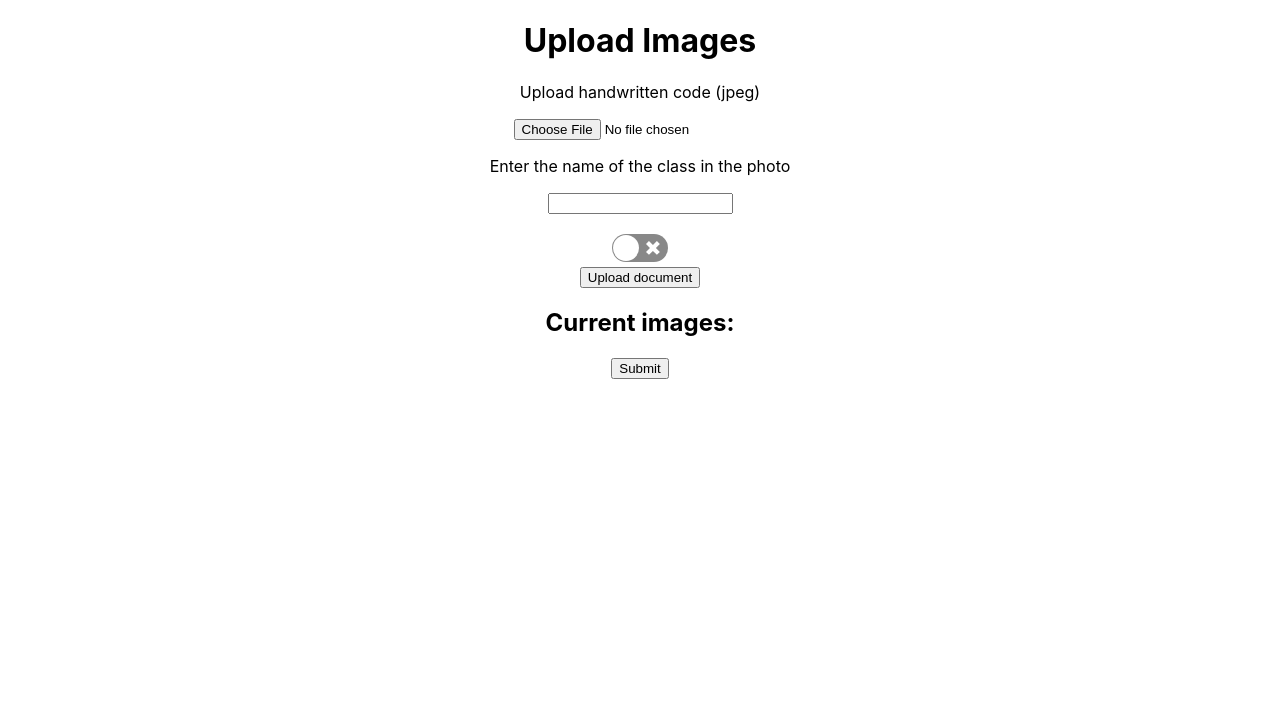
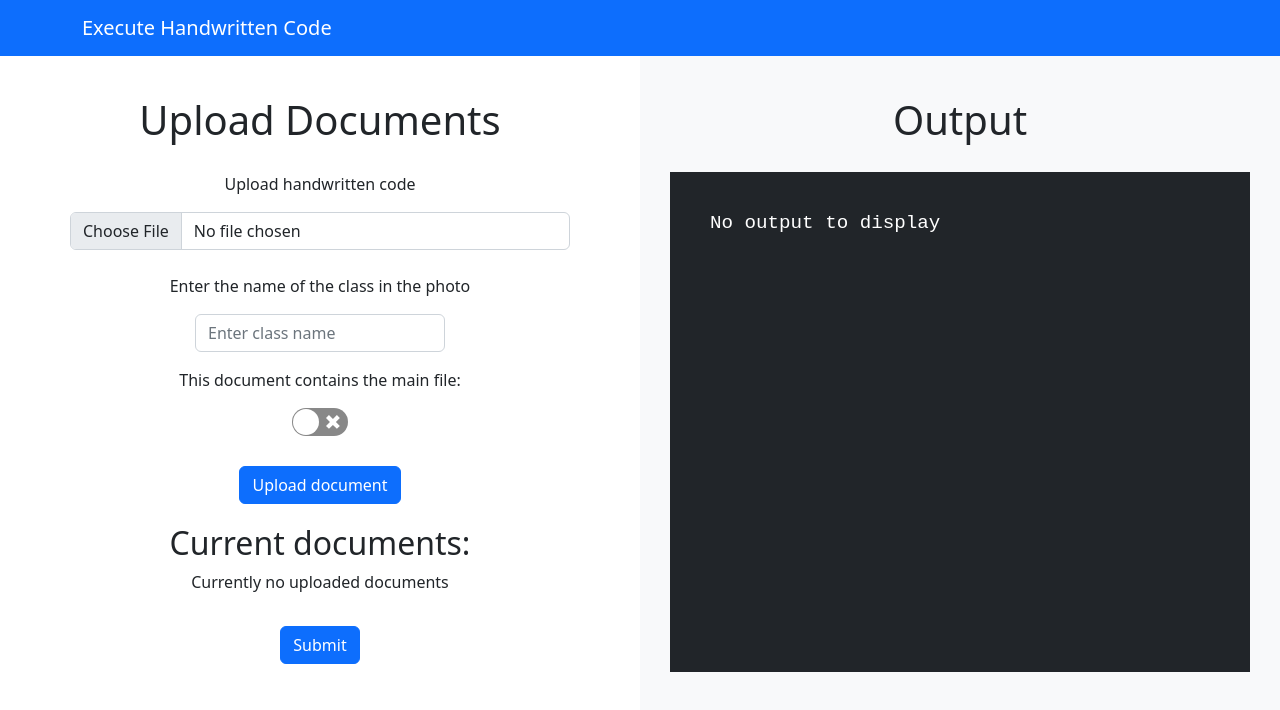
Before and after one commit to HarutoHiroki/PaperPlusPlus, a React (Create React App) app in the folder my-app/: page / in a window 1280 px wide. Shown: the top 710 px of the page. Built offline with nearby package versions, Linux system fonts and the light colour scheme.

Commit message:
Prettier frontend

```diff
--- a/my-app/src/App.css
+++ b/my-app/src/App.css
@@ -1,5 +1,17 @@
+h1 {
+  padding: 20px;
+  padding-top: 40px;
+}
+
 .App {
   text-align: center;
+}
+
+.output {
+  color: white;
+  text-align: left;
+  padding: 40px;
+  font: 1.2rem Inconsolata, monospace;
 }
 
 @media (prefers-reduced-motion: no-preference) {
@@ -31,3 +43,19 @@
     transform: rotate(360deg);
   }
 }
+
+.Parent {
+  display: flex;
+  flex-direction: row;
+}
+
+.child1 {
+  width: 50%;
+  height: 100vh;
+  text-align: center;
+}
+
+.child2 {
+  width: 50%;
+  height: 100vh;
+}
--- a/my-app/src/App.js
+++ b/my-app/src/App.js
@@ -1,7 +1,9 @@
 import './App.css';
-import React, { Component, useCallback, useState } from "react";
+import React, { useState, useEffect } from "react";
 import ReactSwitch from 'react-switch';
 import axios from 'axios'
+import { Button, Card, Navbar, Container, Form } from 'react-bootstrap';
+import '../node_modules/bootstrap/dist/css/bootstrap.min.css';
 
 function App() {
   const [currImage, setCurrImage] = useState(null);
@@ -9,7 +11,13 @@ function App() {
   const [mainMethod, setMainMethod] = useState(false);
   const [base64, setBase64] = useState(null);
   const [documents, setDocuments] = useState([]);
+  const [data, setData] = useState({});
+  const [submitted, setSubmitted] = useState(false);
+  const [result, setResult] = useState(false); //true if no errors
+  const [output, setOutput] = useState(null);
+  const [displayError, setDisplayError] = useState(false);
 
+  const width = window.innerWidth;
 
   const onImageChange=(e)=>{
     const image = e.target.files[0];
@@ -37,14 +45,26 @@ function App() {
   }
 
   const uploadDocument=()=>{
+    if(allFieldsComplete()){
       setDocuments(documents.concat({
         image: currImage,
         className: className,
         mainMethod: mainMethod,
         base64: base64
     }));
-  console.log("documents: ", documents);
-  console.log("documents length: ", documents.length);
+    }
+    else{
+      setDisplayError(true);
+    }
+
+  }
+
+  const allFieldsComplete=()=>{
+    if(className && currImage){
+      setDisplayError(false);
+      return true;
+    }
+    return false;
   }
 
   const submit = async () => {
@@ -53,42 +73,89 @@ function App() {
     } catch(e) {
       console.log(e);
     }
+    setSubmitted(true);
+    getReq();
   }
 
+  const getReq = () => {
+    axios.get('http://localhost:8080/')
+    .then((getResponse) => {
+      console.log(getResponse)});
+  }
+
+  const refresh = () => window.location.reload(true)
 
   return (
     <div className="App">
-      <h1>Upload Images</h1>
-            <p>Upload handwritten code (jpeg)</p>
-            <input type="file" name="myImage" onChange={onImageChange} />
+      <Navbar expand="lg" variant="dark" bg="primary">
+        <Container>
+          <Navbar.Brand href="#">Execute Handwritten Code</Navbar.Brand>
+        </Container>
+      </Navbar>
+      {displayError && <div class="alert alert-danger" role="alert">
+        Please fill out all of the fields
+      </div>}
+      <div className="Parent">
+        <div className="child1">
+      <h1>Upload Documents</h1>
+            <p>Upload handwritten code</p>
+            <div className='d-flex justify-content-center'>
+              <input style={{width: 500}} class="form-control" type="file" id="formFile" onChange={onImageChange}/>
+            </div>
+            <br />
             <p>Enter the name of the class in the photo</p>
-            <input type="text" name="className" onChange={onClassChange} />
-            <br />
-            <br />
+            <div className='d-flex justify-content-center'>
+              <Form style={{width: 250}}>
+              <Form.Group className="mb-3" controlId="formBasicEmail">
+                <Form.Control type="text" placeholder="Enter class name" onChange={onClassChange} />
+              </Form.Group>
+              </Form>
+            </div>
+            {/* <input type="text" name="className" onChange={onClassChange} /> */}
+            <p>This document contains the main file: </p>
             <ReactSwitch
                 checked={mainMethod}
                 onChange={changeChecked}
             />
             <br />
-            <button onClick={uploadDocument}>
-                Upload document
-            </button>
-            <h2>Current images: </h2>
-            {documents.map(doc => (<div>
-                <img src={doc.image} width={250}/>
-                <p>class name: {doc.className}</p>
-                <p>is main method: {doc.mainMethod.toString()}</p>
+            <br />
+            <Button variant="primary" onClick={uploadDocument}>Upload document</Button>
+            <h2 style={{marginTop: '20px'}}>Current documents: </h2>
+            <div className='d-flex justify-content-center'>
+              <div className="d-flex flex-row mb-3">
+              {(documents.length==0) && <p>Currently no uploaded documents</p>}
+              {documents.map(doc => (
+              <div className="p-2">
+                <Card style={{ width: '18rem' }}>
+                <Card.Img variant="top" src={doc.image} width={250}/>
+                <Card.Body>
+                  <Card.Title>{doc.className}</Card.Title>
+                  <Card.Text>
+                    is main method: {doc.mainMethod.toString()}
+                  </Card.Text>
+                  </Card.Body>
+                </Card>
               </div>))}
-                <form onSubmit={submit}>
-                  <input type="submit" value="Submit" />
-                </form>
-
+              </div>
+            </div>
+            <Button variant="primary" onClick={submit}>Submit</Button>
+              {/* <form onSubmit={submit}>
+                <input class="btn btn-primary" type="submit" value="Submit" />
+              </form> */}
+          </div>
+          <div className="child2 bg-light">
+            <h1>Output</h1>
+                <div className="bg-dark" style={{minHeight: '500px', margin: '30px', marginTop: '0px'}}>
+                  <p className="output">{output ? output : "No output to display"}</p>
+                </div>
+                {submitted && <div>
+                  <p>Code submitted! Output should display above</p>
+                  <Button variant="primary" onClick={refresh}>Reset</Button>
+                </div>}
+          </div>
+        </div>
     </div>
   );
 }
 
-function Hello2(){
-  return <p>Hello 2</p>;
-}
-
 export default App;
--- a/my-app/src/Homepage.js
+++ /dev/null
@@ -1,126 +0,0 @@
-import React, { Component, useCallback } from "react";
-import ReactSwitch from 'react-switch';
-import Card from 'react-bootstrap/Card';
-import axios from 'axios'
-
-
-class DisplayImage extends Component {
-  constructor(props) {
-    super(props);
-    this.state = {
-      documents: [],
-      currImage: null,
-      className: null,
-      base64: null,
-      mainMethod: false
-    };
-
-    this.uploadDocument = this.uploadDocument.bind(this);
-    // this.triggerAPI = this.triggerAPI.bind(this);
-  }
-
-  onImageChange = event => {
-    if (event.target.files && event.target.files[0]) {
-      let img = event.target.files[0];
-      console.log("original format:,", img);
-      this.getBase64(img).then(base64Output => {
-        this.setState({
-            base64: base64Output
-        })
-      })
-      this.setState({
-        currImage: URL.createObjectURL(img)
-      });
-    }
-  }
-
-  getBase64(file) {
-    return new Promise((resolve,reject) => {
-        const reader = new FileReader();
-        reader.onload = () => resolve(reader.result);
-        reader.onerror = error => reject(error);
-        reader.readAsDataURL(file);
-     });
-  }
-
-  onClassChange = event => {
-    this.setState({
-        className: event.target.value
-    });
-  }
-
-  changeChecked = val => {
-    this.setState({
-        mainMethod: val
-    })
-  }
-
-  uploadDocument() {
-    this.setState(state => {
-        const documents = state.documents.concat({
-            image: state.currImage,
-            className: state.className,
-            mainMethod: state.mainMethod,
-            base64: state.base64
-        });
-        return {
-            documents,
-        };
-      });
-
-  }
-
-  // handleSubmit = useCallback((e) => {
-  //   e.preventDefault()
-  //   this.triggerAPI();
-  // }, [this.triggerAPI])
-
-  // triggerAPI = useCallback(async () => {
-  //   // Use async await instead of chained promise
-  //   const res = await axios.post("http://localhost:8080/post", { object: this.state.documents });
-  //   console.log(res)
-  // }, [this.state.documents]);
-
-  render() {
-    return (
-      <div>
-        <div>
-          <div>
-            <h1>Upload Images</h1>
-            <p>Upload handwritten code (jpeg)</p>
-            <input type="file" name="myImage" onChange={this.onImageChange} />
-            <p>Enter the name of the class in the photo</p>
-            <input type="text" name="className" onChange={this.onClassChange} />
-            <p>Check if class contains main method:</p>
-            {/* select which file is a main file */}
-            <ReactSwitch
-                checked={this.state.mainMethod}
-                onChange={this.changeChecked}
-            />
-
-            <br/>
-            <br/>
-
-            <button onClick={this.uploadDocument}>
-                Upload document
-            </button>
-
-            <br/>
-
-            {/* this is where documents that have already been uploaded go */}
-            <h2>Current images: </h2>
-            {this.state.documents.map(doc => (<div>
-                <img src={doc.image} width={250}/>
-                <p>class name: {doc.className}</p>
-                <p>is main method: {doc.mainMethod.toString()}</p>
-                </div>))}
-
-            <br />
-
-          </div>
-        </div>
-      </div>
-    );
-  }
-}
-export default DisplayImage;
--- a/my-app/src/index.js
+++ b/my-app/src/index.js
@@ -2,7 +2,6 @@ import React from 'react';
 import ReactDOM from 'react-dom/client';
 import './index.css';
 import App from './App';
-import Homepage from './Homepage';
 import reportWebVitals from './reportWebVitals';
 
 const root = ReactDOM.createRoot(document.getElementById('root'));
```
Lines whose indentation alone changed are shown as unchanged.
